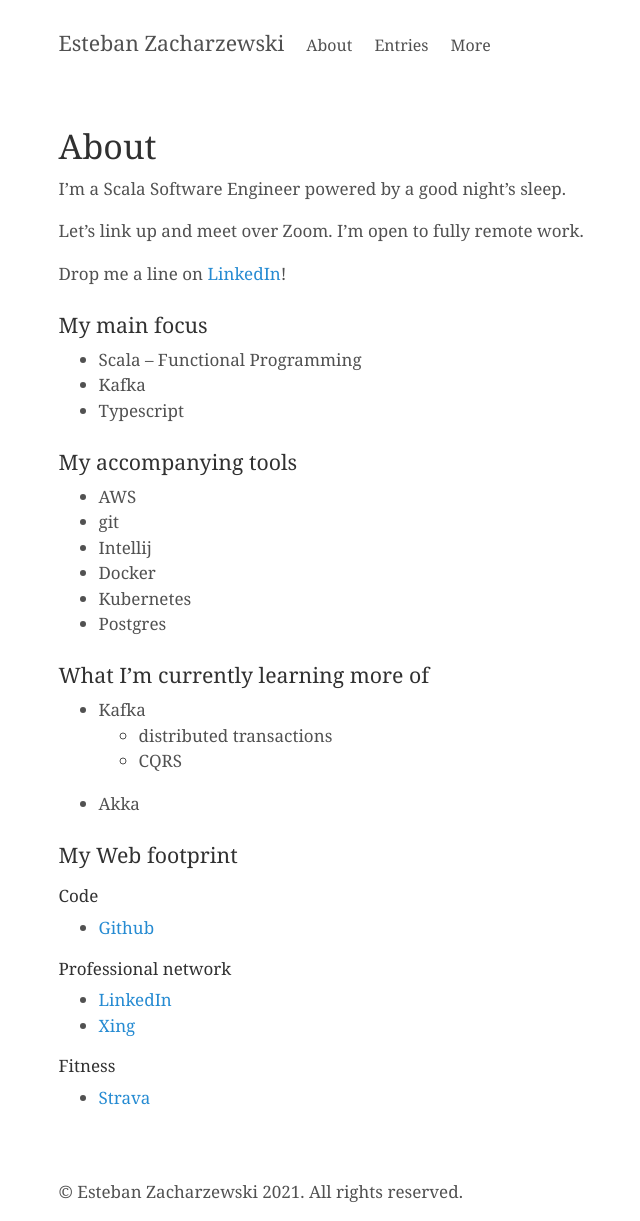
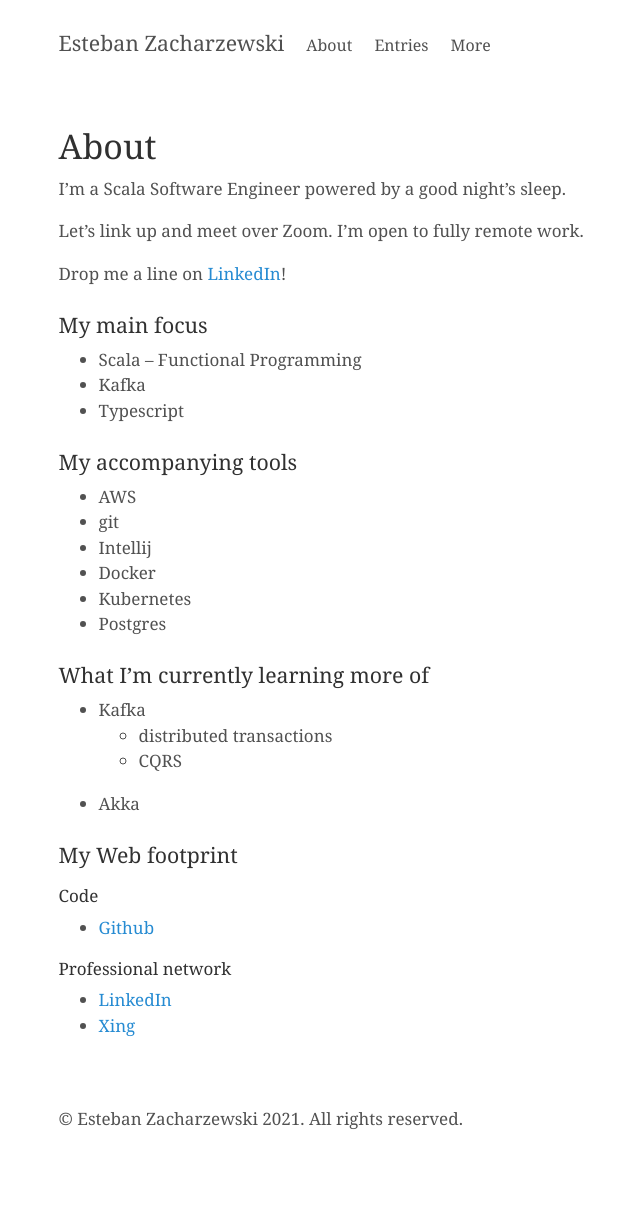
Before and after one commit to stzr1123/stzr1123.github.io, a Jekyll site: the page built from about.md, in a window 1280 px wide, cut to the strip 104-1325 px from the top of the page. Shown: the whole strip, without its empty margins (233-873 px from the left). Built offline with Jekyll 4.4.1, drawn with Linux system fonts in a browser that asks for light colours; after the commit the page ends 1253 px from its top, so only the background shows below that.

Commit message:
remove fitness section

```diff
--- a/about.md
+++ b/about.md
@@ -36,6 +36,3 @@ Drop me a line on [LinkedIn](https://www.linkedin.com/in/esteban-zacharzewski)!
 #### Professional network
 * [LinkedIn](https://www.linkedin.com/in/esteban-zacharzewski)
 * [Xing](https://www.xing.com/profile/Esteban_Zacharzewski)
-
-#### Fitness
-* [Strava](https://www.strava.com/athletes/9632376)
```
